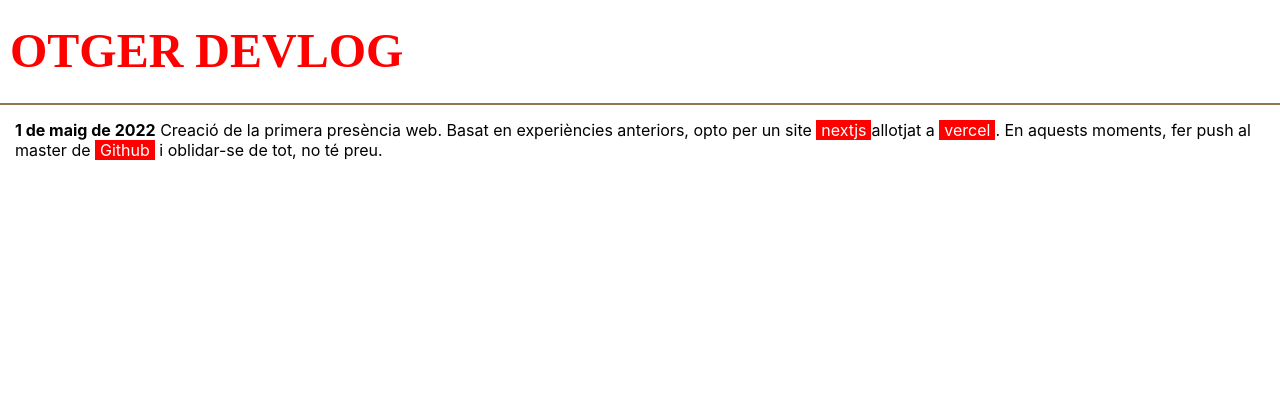
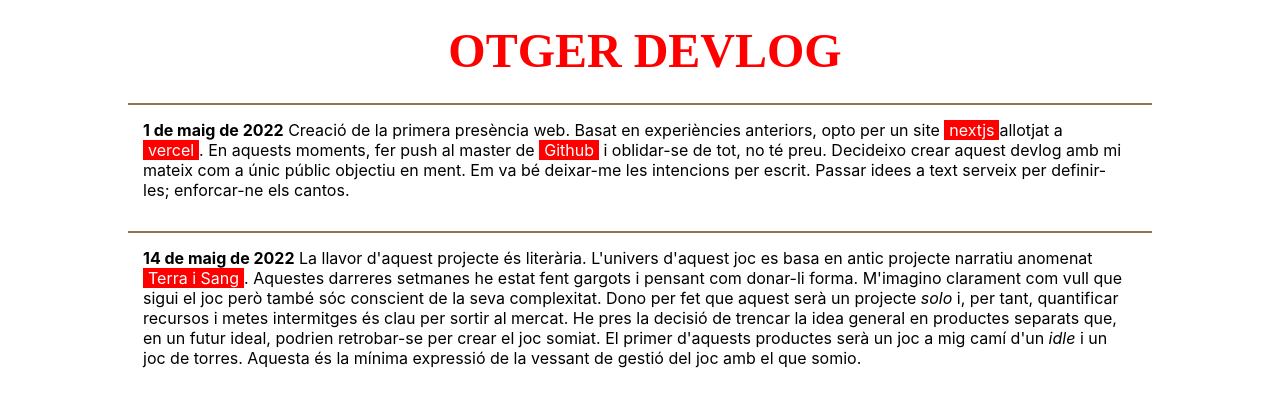
Before and after one commit to vicesalles/otgercat, a Next.js app: page /devlog in a window 1280 px wide. Shown: the top 406 px of the page. Built offline with nearby package versions, Linux system fonts and the light colour scheme; a web font is replaced by a local one.

Commit message:
actualització devlog

```diff
--- a/pages/devlog.js
+++ b/pages/devlog.js
@@ -19,9 +19,16 @@ export default function DevLog() {
             <b>1 de maig de 2022</b> Creació de la primera presència web. Basat en experiències anteriors,
             opto per un site <a href="https://nextjs.org/" target="_blank" rel="noreferrer">nextjs</a>
              allotjat a <a href="https://vercel.com/" target="_blank" rel="noreferrer">vercel</a>.
-            En aquests moments, fer push al master de <a href="https://github.com/vicesalles/otgercat" target="_blank" rel="noreferrer">Github</a> i oblidar-se de tot, no té preu.
+            En aquests moments, fer push al master de <a href="https://github.com/vicesalles/otgercat" target="_blank" rel="noreferrer">Github</a> i oblidar-se de tot, no té preu. Decideixo crear aquest devlog amb mi mateix com a únic públic objectiu en ment.
+            Em va bé deixar-me les intencions per escrit. Passar idees a text serveix per definir-les; enforcar-ne els cantos.
         </p>
 
+        <p className={styles.devlogp}>
+        <b>14 de maig de 2022</b> La llavor d'aquest projecte és literària. L'univers d'aquest joc es basa en antic projecte narratiu anomenat <a href="https://terraisang.blogspot.com/p/terra-i-sang-i-v.html" target="_blank" rel="noreferrer">Terra i Sang</a>.
+        Aquestes darreres setmanes he estat fent gargots i pensant com donar-li forma. M'imagino clarament com vull que sigui el joc però també sóc conscient de la seva complexitat. Dono per fet que aquest serà un projecte <i>solo</i> i, per tant, quantificar
+        recursos i metes intermitges és clau per sortir al mercat. He pres la decisió de trencar la idea general en productes separats que, en un futur ideal, podrien retrobar-se per crear el joc somiat. El primer d'aquests productes serà un joc a mig camí
+        d'un <i>idle</i> i un joc de torres. Aquesta és la mínima expressió de la vessant de gestió del joc amb el que somio.
+        </p>
 
       </main>
 
--- a/pages/index.js
+++ b/pages/index.js
@@ -17,7 +17,7 @@ export default function Home() {
           OTGER
         </h1>
         <h2 className={styles.title2}>
-          neix una nació
+          herois de la frontera
         </h2>
 
       </main>
--- a/styles/DevLog.module.css
+++ b/styles/DevLog.module.css
@@ -4,7 +4,7 @@
     line-height: 1.5;
     font-size: 3rem;
     margin-left: 10px;
-    text-align: left;
+    text-align: center;
     color: #FF0000;
     font-family: 'Sawarabi Mincho', serif;
     cursor: pointer;
@@ -14,8 +14,10 @@
 
 .devlogp{
     border-top:  solid #917553 2px;
-    padding: 15px 15px 15px 15px;
+    padding: 15px 25px 15px 15px;
     text-align: left;
+    margin-left: 10%;
+    margin-right: 10%;
 }
 
 .devlogp a{
```
